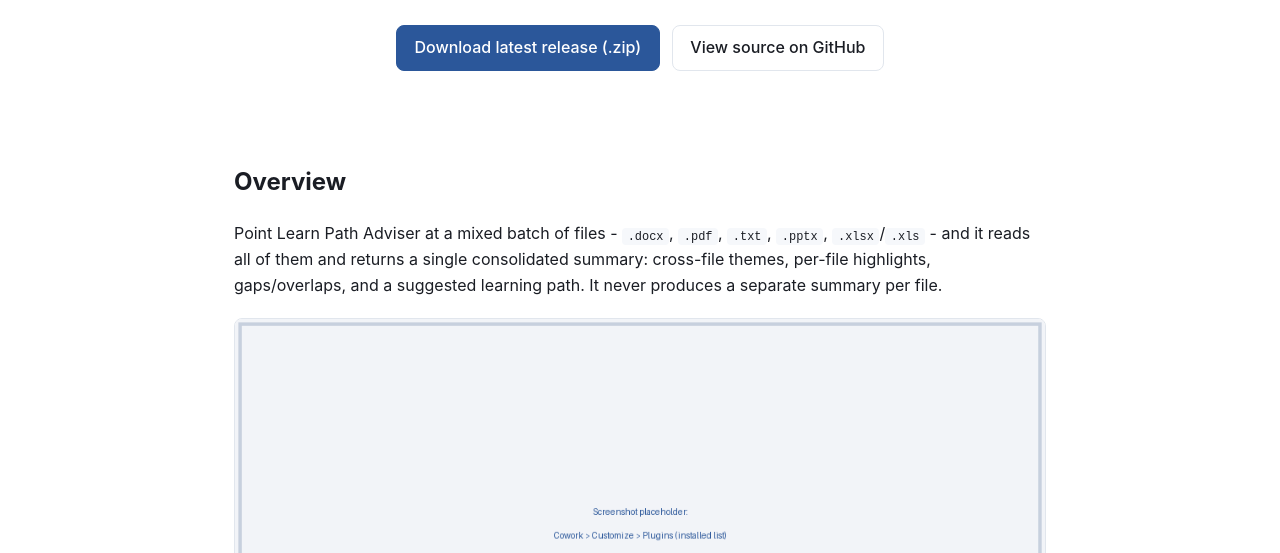
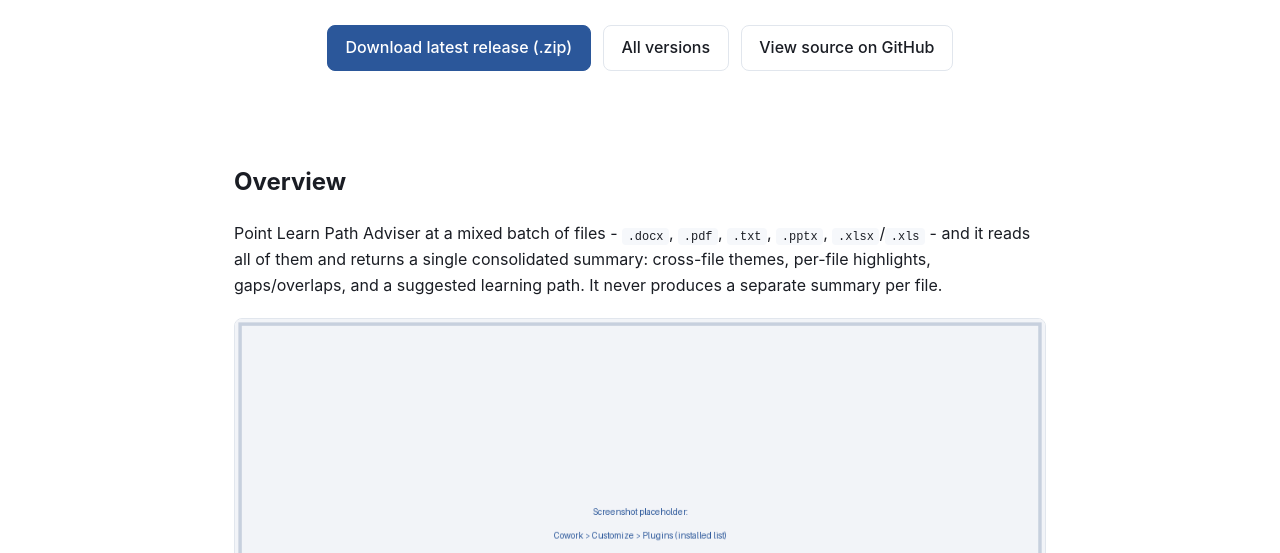
Before and after one commit to true-while/CSM-advisor, a plain HTML site: page docs/index.html in a window 1280 px wide. Shown: the part 247-800 px from the top of the page. Drawn offline with Linux system fonts and the light colour scheme.

Commit message:
Add release workflow to publish versioned plugin ZIPs

```diff
--- a/docs/index.html
+++ b/docs/index.html
@@ -33,9 +33,10 @@
       a plugin for Microsoft Copilot Cowork.
     </p>
     <div class="cta">
-      <a class="button primary" href="https://github.com/true-while/Learn-Path-Adviser/releases/latest">
+      <a class="button primary" href="https://github.com/true-while/Learn-Path-Adviser/releases/latest/download/learn-path-adviser.zip">
         Download latest release (.zip)
       </a>
+      <a class="button" href="https://github.com/true-while/Learn-Path-Adviser/releases">All versions</a>
       <a class="button" href="https://github.com/true-while/Learn-Path-Adviser">View source on GitHub</a>
     </div>
   </section>
```
Also changed, not shown: 2 other files.
